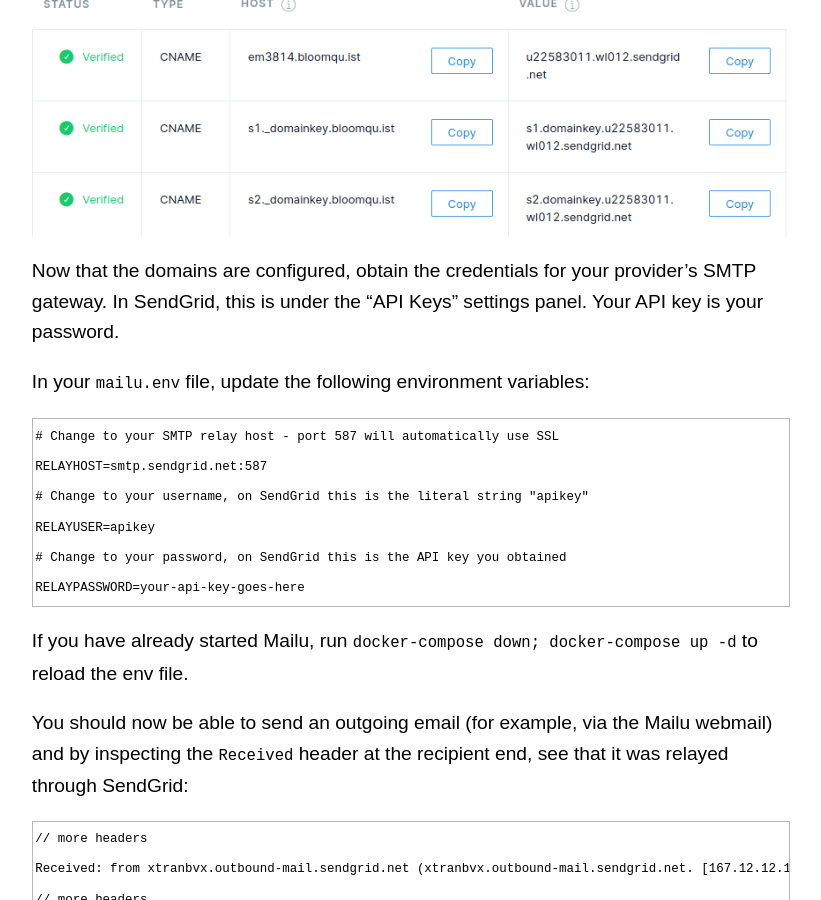
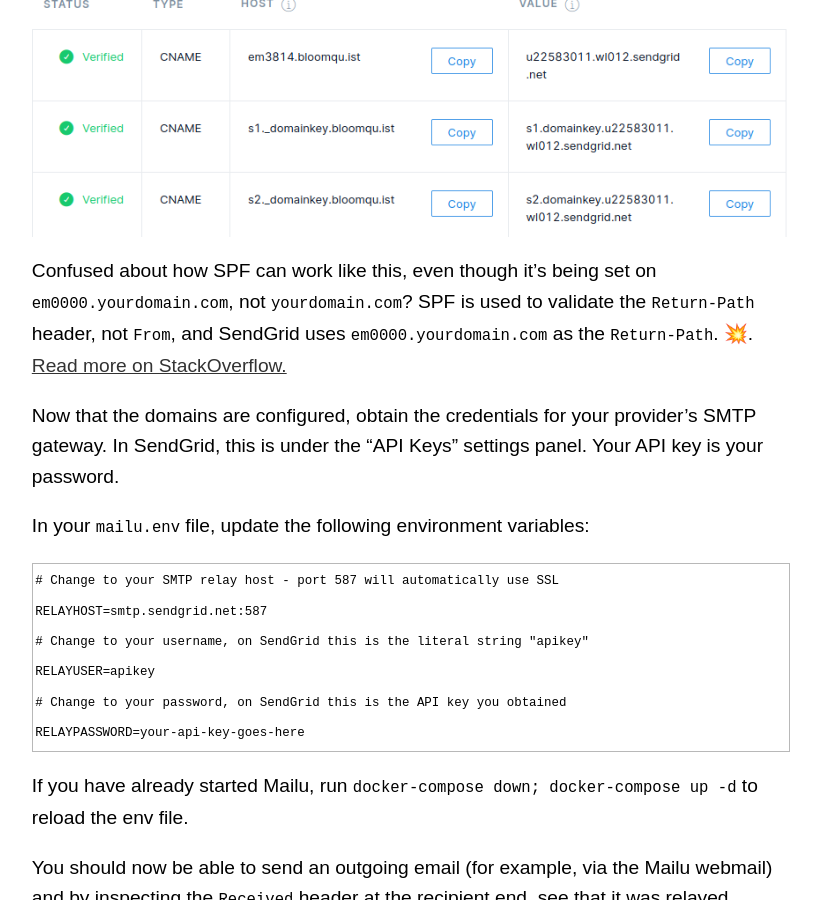
Before and after one commit to flotwig/site, a Jekyll site: the page built from _posts/2021-07-08-reliable-self-hosted-email.md, in a window 1280 px wide and 900 px high, scrolled down 2702 px. Shown: the whole window, without its empty margins (229-1050 px from the left). Built offline with Jekyll 4.4.1, drawn with Linux system fonts in a browser that asks for light colours.

Commit message:
Add note on SPF

```diff
--- a/_posts/2021-07-08-reliable-self-hosted-email.md
+++ b/_posts/2021-07-08-reliable-self-hosted-email.md
@@ -50,6 +50,8 @@
 Once you have an account with your SMTP relay provider, you will want to add the domain(s) that you will be sending from to your account. In SendGrid, this is called "Sender Authentication". As part of this, you will configure DNS CNAME records for [DKIM](https://en.wikipedia.org/wiki/DomainKeys_Identified_Mail) and [SPF](https://en.wikipedia.org/wiki/Sender_Policy_Framework):
 
 ![Screenshot of SendGrid CNAME instructions](/assets/email/sendgrid-dns.png)
+
+Confused about how SPF can work like this, even though it's being set on `em0000.yourdomain.com`, not `yourdomain.com`? SPF is used to validate the `Return-Path` header, not `From`, and SendGrid uses `em0000.yourdomain.com` as the `Return-Path`. 💥. [Read more on StackOverflow.](https://stackoverflow.com/q/67156334/3474615)
 
 Now that the domains are configured, obtain the credentials for your provider's SMTP gateway. In SendGrid, this is under the "API Keys" settings panel. Your API key is your password.
 
```
